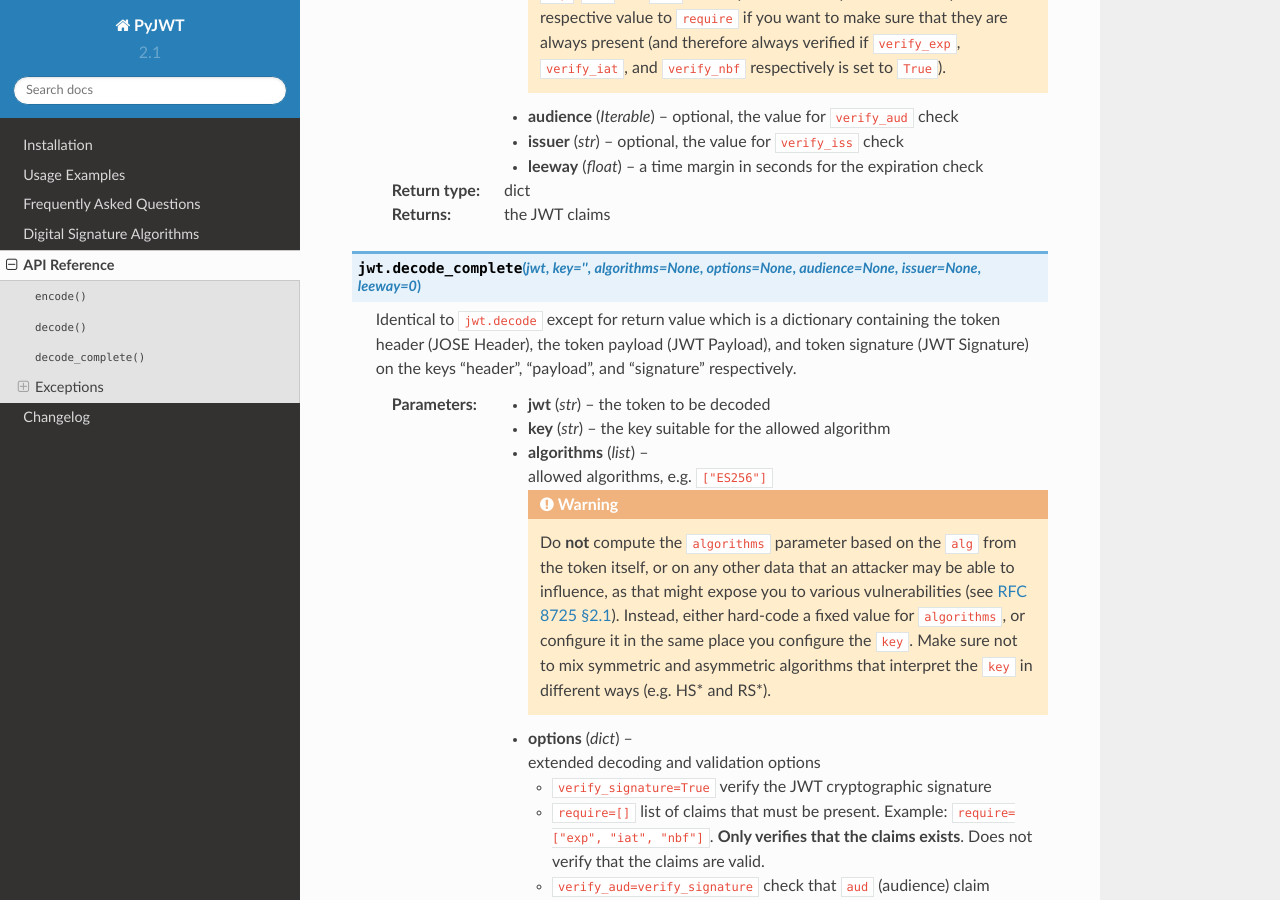
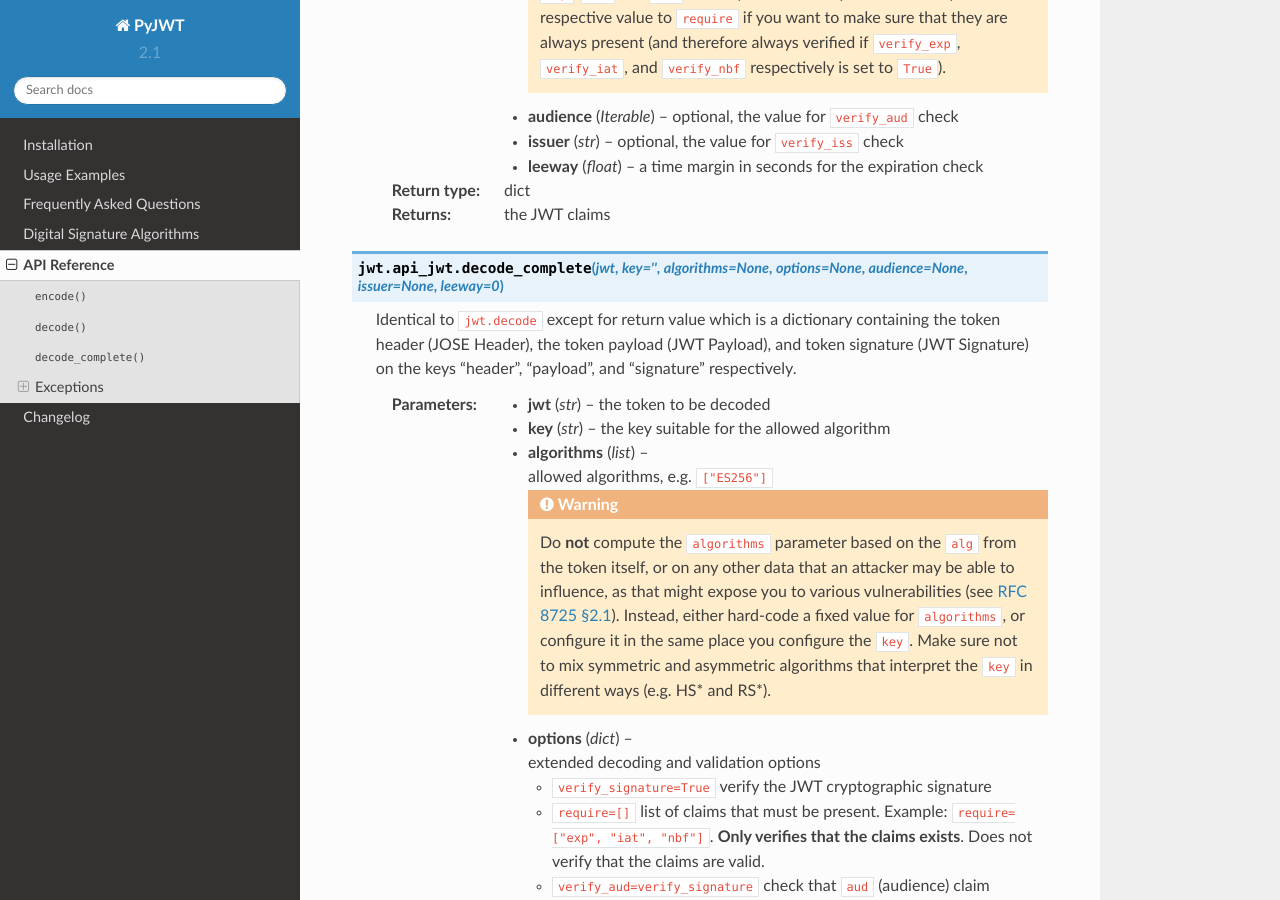
Before and after one commit to jpadilla/pyjwt, a Sphinx documentation site: the page built from docs/api.rst, in a window 1280 px wide and 900 px high, scrolled down 1429 px. Built offline with Sphinx 7.4.7 and the Read the Docs theme 2.0.0, drawn with Linux system fonts in a browser that asks for light colours.

Commit message:
documentation fix: show correct scope for decode_complete()

```diff
--- a/docs/api.rst
+++ b/docs/api.rst
@@ -66,6 +66,8 @@ API Reference
     :param float leeway: a time margin in seconds for the expiration check
     :rtype: dict
     :returns: the JWT claims
+
+.. module:: jwt.api_jwt
 
 .. function:: decode_complete(jwt, key="", algorithms=None, options=None, audience=None, issuer=None, leeway=0)
 
```
